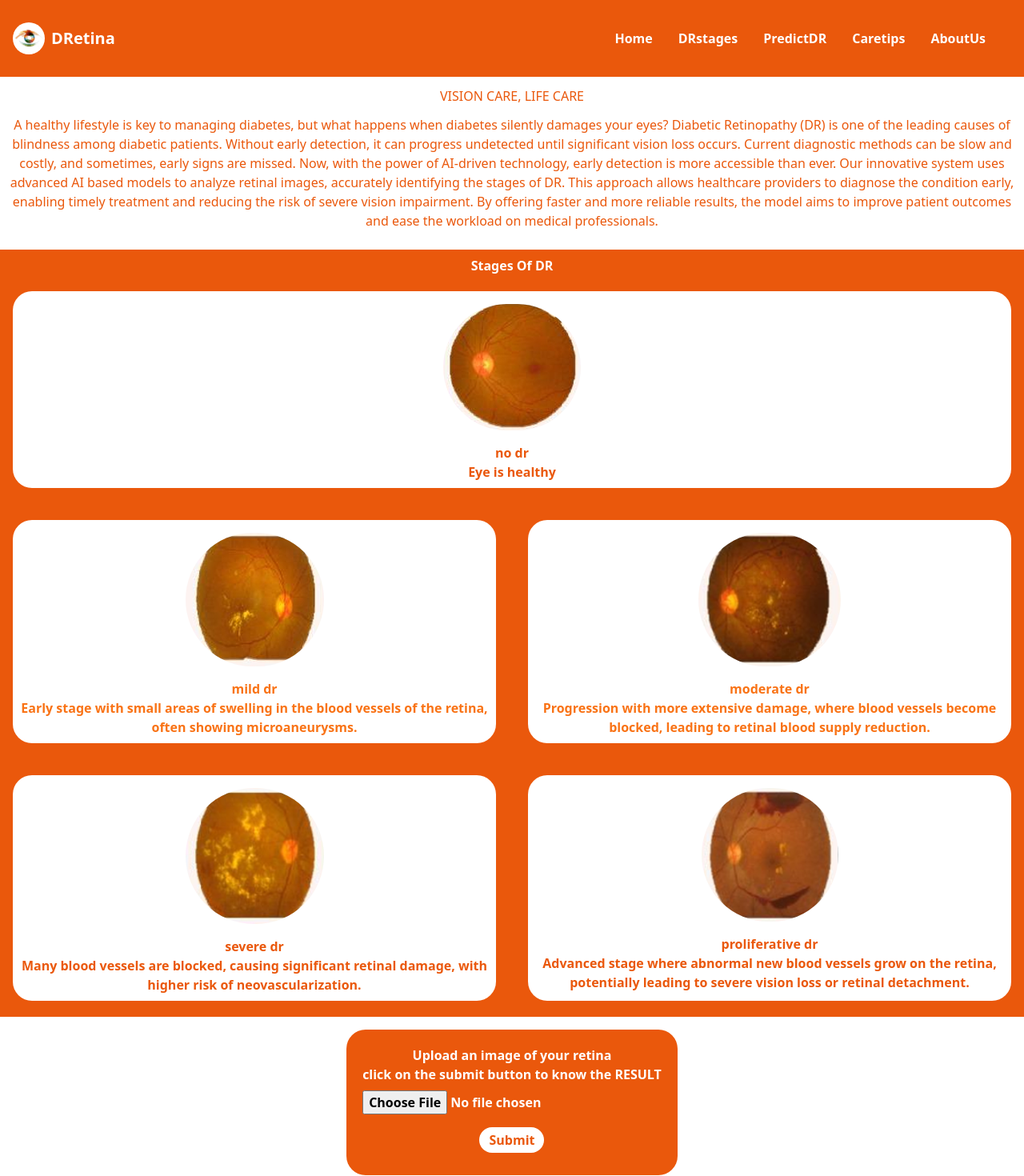
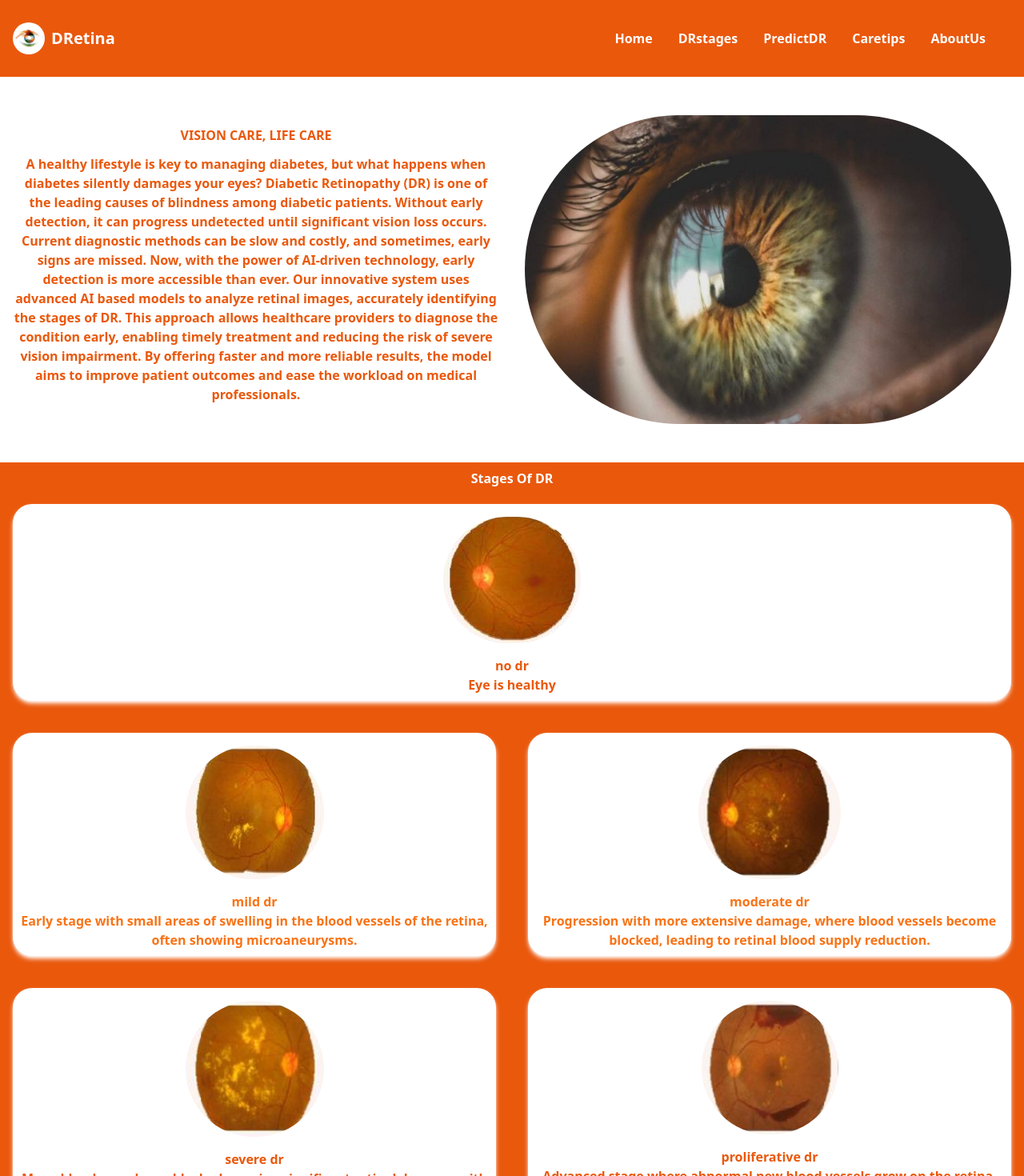
Before and after one commit to Meghana-2005/DR-detection-site, a React (Vite) app: page / in a window 1280 px wide. Shown: the top 1470 px of the page at 80% size. Built offline with nearby package versions, Linux system fonts and the light colour scheme.

Commit message:
Fix: transitins

```diff
--- a/package.json
+++ b/package.json
@@ -10,6 +10,7 @@
     "preview": "vite preview"
   },
   "dependencies": {
+    "framer-motion": "^12.23.0",
     "react": "^19.1.0",
     "react-dom": "^19.1.0",
     "react-icons": "^5.5.0",
--- a/src/components/DRstages/Ds.jsx
+++ b/src/components/DRstages/Ds.jsx
@@ -1,4 +1,5 @@
 import React from 'react'
+import { motion } from 'framer-motion';
 import nodri from '../../assets/nodri.png'
 import mildi from '../../assets/mildi.png'
 import severei from '../../assets/severei.png'
@@ -12,7 +13,13 @@ const Ds = () => {
         <h>Stages Of DR</h>
       </div>
 
-      <div className='bg-white text-orange-600 mt-5 mb-5 rounded-3xl'>
+      <motion.div
+        initial={{ opacity: 0, y: -50 }}
+        whileInView={{ opacity: 1, y: 0 }}
+        transition={{ duration: 1.5 ,delay: 0.5}}
+        viewport={{ once: true }}
+        className='bg-white text-orange-600 mt-5 mb-5 rounded-3xl shadow-md shadow-white'
+      >
         <div className='py-4'>
           <img src={nodri} className='flex h-30 w-30 object-contain rounded-full justify-self-center'></img>
 
@@ -20,9 +27,15 @@ const Ds = () => {
 
         <h>no dr</h>
         <p className='pb-2'>Eye is healthy</p>
-      </div>
+      </motion.div>
       <div className=' text-orange-500  md:grid grid-cols-2 gap-10 '>
-        <div className='bg-white mb-5 mt-5 rounded-3xl'>
+        <motion.div
+          initial={{ opacity: 0, x: -100 }}
+          whileInView={{ opacity: 1, x: 0 }}
+          transition={{ duration: 1.5 ,delay: 0.5}}
+          viewport={{ once: true }}
+          className='bg-white mb-5 mt-5 rounded-3xl shadow-md shadow-white'
+        >
           <div className='py-4'>
             <img src={mildi} className='flex h-30 w-30 object-contain rounded-full justify-self-center'></img>
 
@@ -32,8 +45,14 @@ const Ds = () => {
 
           <p className='pb-2'>Early stage with small areas of swelling in the blood vessels of the retina, often showing microaneurysms.</p>
 
-        </div>
-        <div className='bg-white mb-5 mt-5 rounded-3xl'>
+        </motion.div>
+        <motion.div
+          initial={{ opacity: 0, x: 100 }}
+          whileInView={{ opacity: 1, x: 0 }}
+          transition={{ duration: 1.5 ,delay: 0.5}}
+          viewport={{ once: true }}
+          className='bg-white mb-5 mt-5 rounded-3xl shadow-md shadow-white'
+        >
           <div className='py-4'>
             <img src={moderatei} className='flex h-30 w-30 object-contain rounded-full justify-self-center'></img>
 
@@ -42,13 +61,19 @@ const Ds = () => {
           <h>moderate dr</h>
           <p className='pb-2'>Progression with more extensive damage, where blood vessels become blocked, leading to retinal blood supply reduction.</p>
 
-        </div>
+        </motion.div>
 
       </div>
 
 
       <div className=' text-orange-600  md:grid grid-cols-2 gap-10 '>
-        <div className='bg-white mb-5 mt-5 rounded-3xl'>
+        <motion.div
+          initial={{ opacity: 0, x: -100 }}
+          whileInView={{ opacity: 1, x: 0 }}
+          transition={{ duration: 1.5 ,delay: 0.5 }}
+          viewport={{ once: true }}
+          className='bg-white mb-5 mt-5 rounded-3xl shadow-md shadow-white'
+        >
           <div className='py-4'>
             <img src={severei} className='flex h-30 w-30 object-contain rounded-full justify-self-center'></img>
 
@@ -57,8 +82,14 @@ const Ds = () => {
           <h>severe dr</h>
           <p className='pb-2'>Many blood vessels are blocked, causing significant retinal damage, with higher risk of neovascularization.</p>
 
-        </div>
-        <div className='bg-white mb-5 mt-5 rounded-3xl'>
+        </motion.div>
+        <motion.div
+          initial={{ opacity: 0, x: 100 }}
+          whileInView={{ opacity: 1, x: 0 }}
+          transition={{ duration: 1.5 ,delay: 0.5}}
+          viewport={{ once: true }}
+          className='bg-white mb-5 mt-5 rounded-3xl shadow-md shadow-white'
+        >
           <div className='py-4'>
             <img src={poliferativei} className='flex h-30 w-30 object-contain rounded-full justify-self-center'></img>
 
@@ -67,7 +98,7 @@ const Ds = () => {
           <h>proliferative dr</h>
           <p className='pb-2'>Advanced stage where abnormal new blood vessels grow on the retina, potentially leading to severe vision loss or retinal detachment.</p>
 
-        </div>
+        </motion.div>
 
       </div>
 
--- a/src/components/Home/Home.jsx
+++ b/src/components/Home/Home.jsx
@@ -1,15 +1,23 @@
 import React from 'react'
-
+import bg from '../../assets/bg.jpg'
 const Home = () => {
   return (
-    <div className='bg-white pt-16 md:pt-24 text-orange-600 text-center'>
-      <div className='flex flex-col justify-items-center py-3 '>
+    <div className='bg-white pt-16 md:pt-24 text-orange-600 text-center font-semibold'>
+      <div className='md:grid grid-cols-2 place-content-center'>
 
 
-      <h>VISION CARE, LIFE CARE</h>
-        <p className='text-center py-3'>A healthy lifestyle is key to managing diabetes, but what happens when diabetes silently damages your eyes? Diabetic Retinopathy (DR) is one of the leading causes of blindness among diabetic patients. Without early detection, it can progress undetected until significant vision loss occurs. Current diagnostic methods can be slow and costly, and sometimes, early signs are missed.
+          <div className='flex flex-col place-content-center justify-items-center py-10 px-4 '>
+            <h>VISION CARE, LIFE CARE</h>
+            <p className='text-center py-3'>A healthy lifestyle is key to managing diabetes, but what happens when diabetes silently damages your eyes? Diabetic Retinopathy (DR) is one of the leading causes of blindness among diabetic patients. Without early detection, it can progress undetected until significant vision loss occurs. Current diagnostic methods can be slow and costly, and sometimes, early signs are missed.
 
-           Now, with the power of AI-driven technology, early detection is more accessible than ever. Our innovative system uses advanced AI based models to analyze retinal images, accurately identifying the stages of DR. This approach allows healthcare providers to diagnose the condition early, enabling timely treatment and reducing the risk of severe vision impairment. By offering faster and more reliable results, the model aims to improve patient outcomes and ease the workload on medical professionals.</p>
+            Now, with the power of AI-driven technology, early detection is more accessible than ever. Our innovative system uses advanced AI based models to analyze retinal images, accurately identifying the stages of DR. This approach allows healthcare providers to diagnose the condition early, enabling timely treatment and reducing the risk of severe vision impairment. By offering faster and more reliable results, the model aims to improve patient outcomes and ease the workload on medical professionals.</p>
+          </div>
+          <div className='py-12 px-4 place-content-center'>
+            <img src={bg} className='h-30 w-30 object-contain rounded-full '></img>
+
+          </div>
+
+
       </div>
     </div>
   )
--- a/src/components/PredictDR/Pd.jsx
+++ b/src/components/PredictDR/Pd.jsx
@@ -4,7 +4,7 @@ const Pd = () => {
   return (
     <div className='bg-white font-semibold text-center  flex justify-center '>
     <div className='mt-4 mb-4 ml-4 mr-4 '>
-      <div className='bg-orange-600 text-white py-5 px-5 rounded-3xl'>
+      <div className='bg-orange-600 text-white py-5 px-5 rounded-3xl shadow-md shadow-orange-600'>
         <h>Upload an image of your retina</h>
         <p>click on the submit button to know the RESULT</p>
         <div className='grid py-2'>
```
Also changed, not shown: 1 other file (tests, documents, lock files or other folders).
